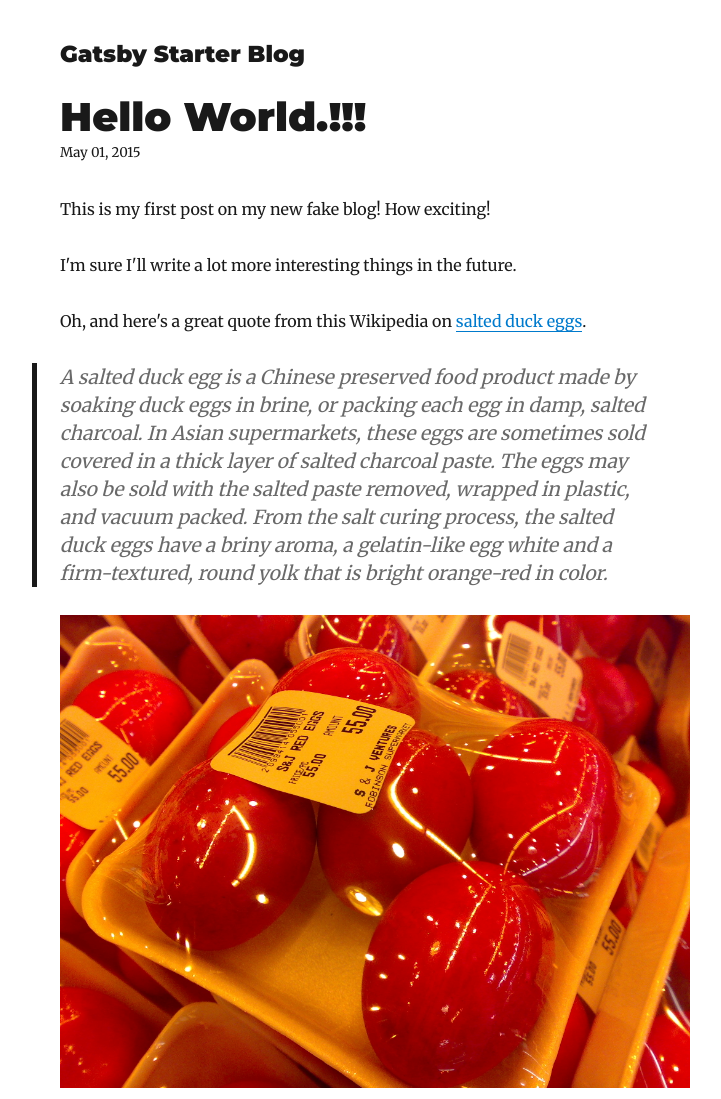
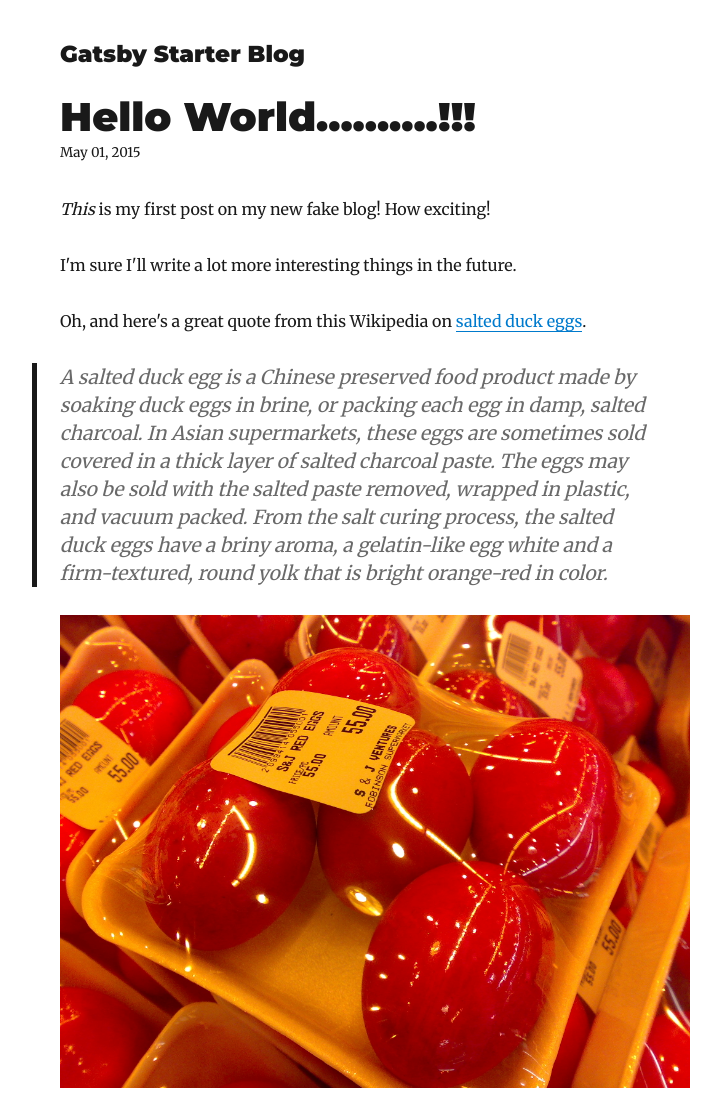
Before and after one commit to dber1/blog-test, a Gatsby site: page /hello-world/ in a window 1280 px wide. Shown: the top 1099 px of the page, without its empty margins (265-986 px from the left). Built offline with nearby package versions, Linux system fonts and the light colour scheme; Gatsby itself is replaced by a stand-in of ours; some packages are replaced by stand-ins of ours.

Commit message:
Update index.md

```diff
--- a/content/blog/hello-world/index.md
+++ b/content/blog/hello-world/index.md
@@ -1,10 +1,10 @@
 ---
-title: Hello World.!!!
+title: Hello World..........!!!
 date: "2015-05-01T22:12:03.284Z"
-description: "Hello World"
+description: "Hello World!"
 ---
 
-This is my first post on my new fake blog! How exciting!
+*This* is my first post on my new fake blog! How exciting!
 
 I'm sure I'll write a lot more interesting things in the future.
 
```
